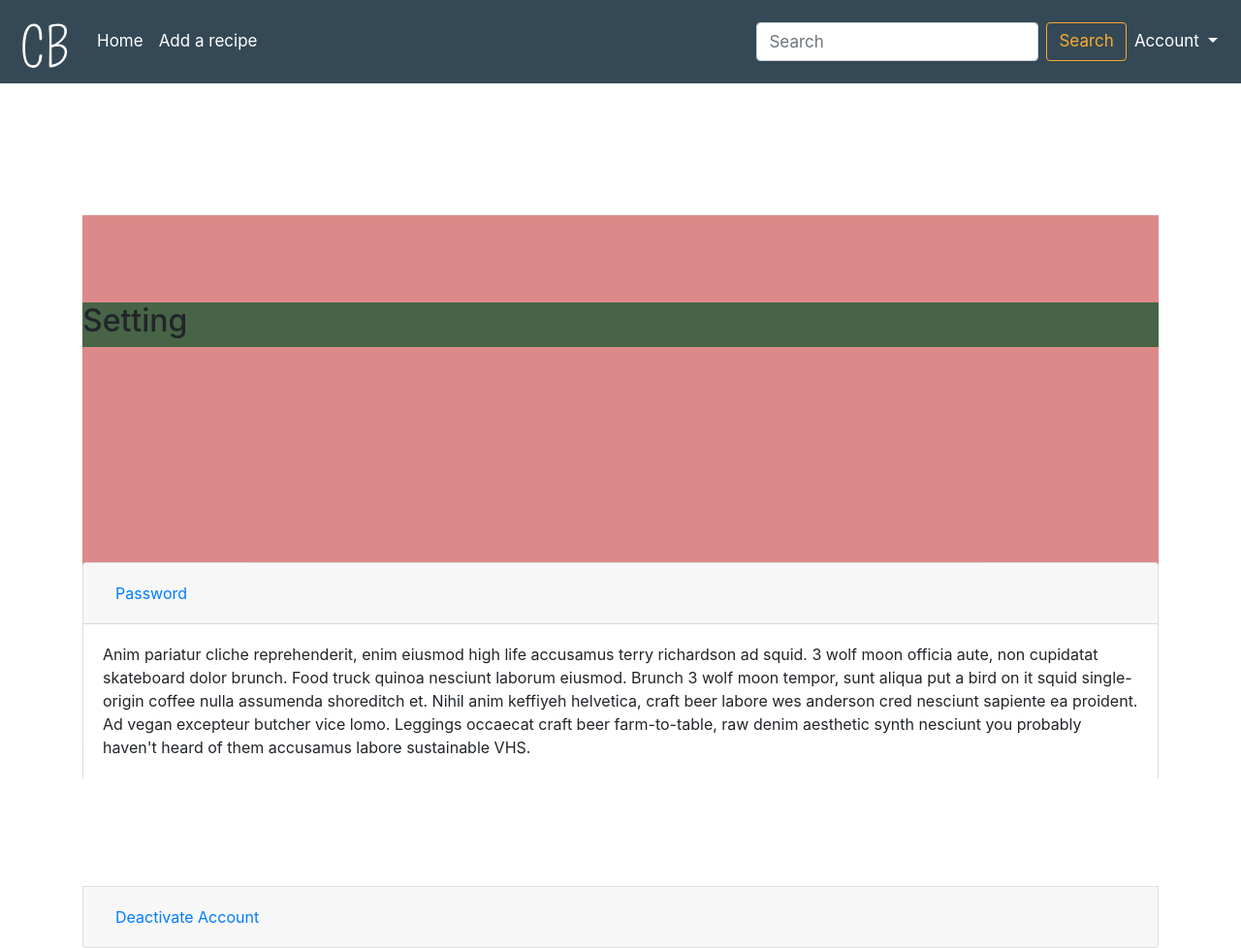
After one commit to agrawalsourabh/CookFood, a Flask app: page /settings/ in a window 1280 px wide. The commit adds this page. Shown: the whole page at 97% size. Run offline with Flask 2, Linux system fonts and the light colour scheme; a user stored in the database is signed in; some libraries are stand-ins or nearby versions.

Commit message:
design - setting page

```diff
--- a/my_project/__init__.py
+++ b/my_project/__init__.py
@@ -24,10 +24,12 @@ from .sign_up.view import signup_view_bp
 from .login.view import login_view_bp
 from my_project.blogs.view import blog_bp
 from my_project.account.view import account_view_bp
+from my_project.setting.view import setting_view_bp
 from my_project.error_pages.error_handler_view import error_pages_bp
 
 app.register_blueprint(signup_view_bp, url_prefix='/sign_up')
 app.register_blueprint(login_view_bp, url_prefix='/login')
 app.register_blueprint(blog_bp, url_prefix='/blogs')
 app.register_blueprint(account_view_bp)
+app.register_blueprint(setting_view_bp, url_prefix='/settings')
 app.register_blueprint(error_pages_bp)
--- /dev/null
+++ b/my_project/setting/templates/setting/setting.html
@@ -0,0 +1,45 @@
+{% extends "base.html" %} {% block content %}
+
+<div class="container-setting">
+    <div class="heading">
+        <h2>Setting</h2>
+        <hr>
+    </div>
+
+    <div class="accordion" id="accordionExample">
+        <div class="card noshadow">
+            <div class="card-header" id="headingOne">
+                <h2 class="mb-0">
+                    <button class="btn btn-link" type="button" data-toggle="collapse" data-target="#collapsePassword" aria-expanded="true" aria-controls="collapsePassword">
+                Password
+              </button>
+                </h2>
+            </div>
+
+            <div id="collapsePassword" class="collapse show" aria-labelledby="headingOne" data-parent="#accordionExample">
+                <div class="card-body">
+                    Anim pariatur cliche reprehenderit, enim eiusmod high life accusamus terry richardson ad squid. 3 wolf moon officia aute, non cupidatat skateboard dolor brunch. Food truck quinoa nesciunt laborum eiusmod. Brunch 3 wolf moon tempor, sunt aliqua put a bird
+                    on it squid single-origin coffee nulla assumenda shoreditch et. Nihil anim keffiyeh helvetica, craft beer labore wes anderson cred nesciunt sapiente ea proident. Ad vegan excepteur butcher vice lomo. Leggings occaecat craft beer farm-to-table,
+                    raw denim aesthetic synth nesciunt you probably haven't heard of them accusamus labore sustainable VHS.
+                </div>
+            </div>
+        </div>
+        <div class="card noshadow">
+            <div class="card-header" id="headingTwo">
+                <h2 class="mb-0">
+                    <button class="btn btn-link collapsed" type="button" data-toggle="collapse" data-target="#collapseDeactivate" aria-expanded="false" aria-controls="collapseDeactivate">
+                Deactivate Account
+              </button>
+                </h2>
+            </div>
+            <div id="collapseDeactivate" class="collapse" aria-labelledby="headingTwo" data-parent="#accordionExample">
+                <div class="card-body">
+                    Anim pariatur cliche reprehenderit, enim eiusmod high life accusamus terry richardson ad squid. 3 wolf moon officia aute, non cupidatat skateboard dolor brunch. Food truck quinoa nesciunt laborum eiusmod. Brunch 3 wolf moon tempor, sunt aliqua put a bird
+                    on it squid single-origin coffee nulla assumenda shoreditch et. Nihil anim keffiyeh helvetica, craft beer labore wes anderson cred nesciunt sapiente ea proident. Ad vegan excepteur butcher vice lomo. Leggings occaecat craft beer farm-to-table,
+                    raw denim aesthetic synth nesciunt you probably haven't heard of them accusamus labore sustainable VHS.
+                </div>
+            </div>
+        </div>
+    </div>
+</div>
+{% endblock %}
--- /dev/null
+++ b/my_project/setting/view.py
@@ -0,0 +1,16 @@
+from flask import Blueprint, render_template, redirect, url_for
+from flask_login import current_user, login_required
+
+# import form
+from flask_wtf import FlaskForm
+# from my_project.setting.form import form
+
+# import db
+from my_project import db
+
+setting_view_bp = Blueprint("setting_view_bp", __name__, template_folder='templates')
+
+@setting_view_bp.route('/')
+@login_required
+def setting():
+    return render_template('setting/setting.html')
--- a/my_project/static/css/main.css
+++ b/my_project/static/css/main.css
@@ -239,6 +239,39 @@ nav>div#collapse_target>ul>li>a:active {
 
 
 /*
+    Setting Page
+ */
+
+.container-setting {
+    width: 100%;
+    margin-top: 20%;
+    background-color: rgb(221, 137, 137);
+    display: flex;
+    flex-direction: column;
+}
+
+.container-setting>div.heading {
+    flex-basis: 10%;
+    background-color: rgb(71, 100, 71);
+}
+
+.container-setting#accordionExample {
+    flex-basis: 20%;
+    margin: 0;
+    background-color: red;
+}
+
+.accordion>div.card.noshadow {
+    -webkit-box-shadow: none;
+    -moz-box-shadow: none;
+    box-shadow: none;
+}
+
+
+/* ----------------- END SETTING ------------------- */
+
+
+/*
     RESPONSIVE
  */
 
--- a/my_project/templates/base.html
+++ b/my_project/templates/base.html
@@ -48,7 +48,7 @@
                         <div class="dropdown-menu" aria-labelledby="dropdown_target">
                             <a class="dropdown-item" href="#">Profile</a>
                             <a class="dropdown-item" href="/account">Edit Profile</a>
-                            <a class="dropdown-item" href="#">Setting</a>
+                            <a class="dropdown-item" href="/settings">Setting</a>
                             <div class="dropdown-divider"></div>
                             <a class="dropdown-item" href="{{url_for('logout')}}">Logout</a>
                         </div>
```
Also changed, not shown: my_project/setting/__init__.py (added), my_project/setting/form.py (added).
